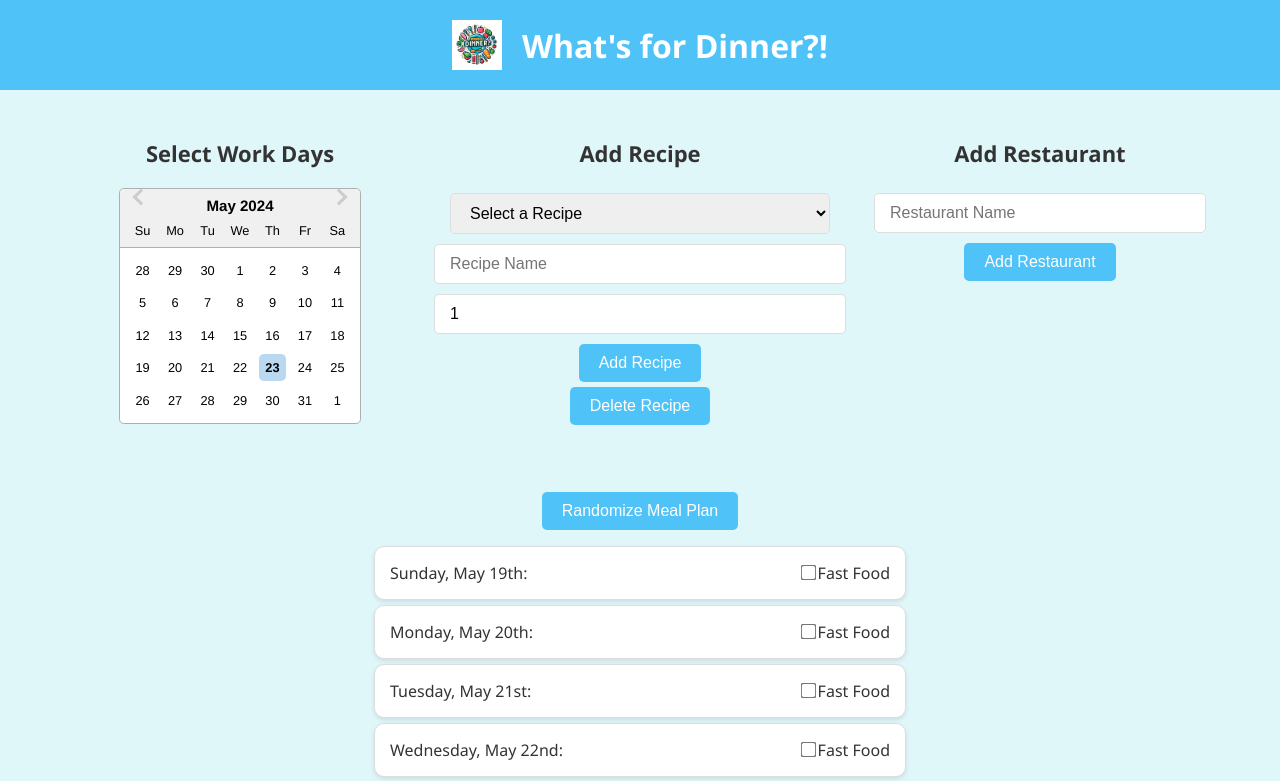
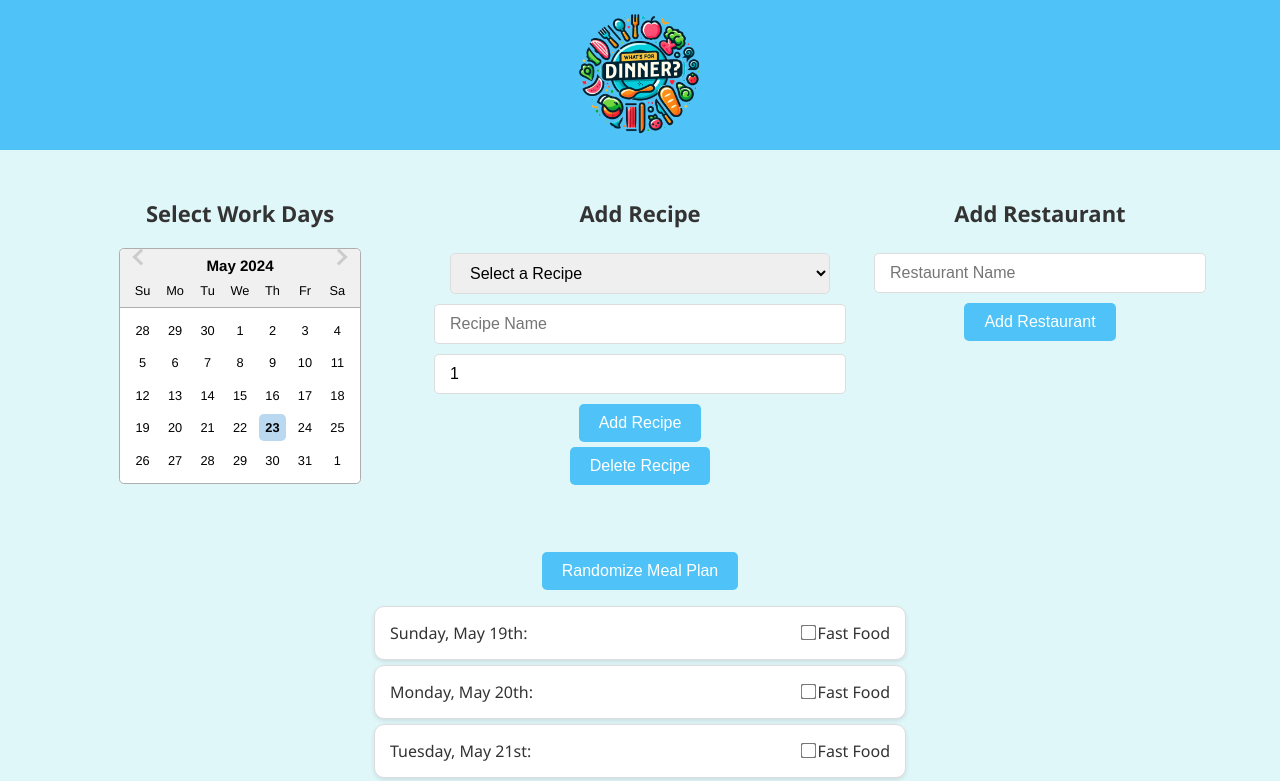
Before and after one commit to clund6325/whatisfordinner, a React (Create React App) app: page / in a window 1280 px wide. Shown: the top 781 px of the page. Built offline with nearby package versions, Linux system fonts and the light colour scheme.

Commit message:
made the logo look a little better

```diff
--- a/src/App.css
+++ b/src/App.css
@@ -12,7 +12,6 @@ body {
 
 .App-header {
   background-color: #4fc3f7;
-  padding: 20px;
   color: white;
   display: flex;
   align-items: center;
@@ -20,8 +19,7 @@ body {
 }
 
 .App-logo {
-  height: 50px;
-  margin-right: 20px;
+  height: 150px;
 }
 
 h1 {
--- a/src/App.js
+++ b/src/App.js
@@ -8,7 +8,6 @@ function App() {
     <div className="App">
       <header className='App-header'>
         <img src={logo} alt='logo' className='App-logo' />
-        <h1>What's for Dinner?!</h1>
       </header>
       <MealPlanner />
     </div>
```
Also changed, not shown: src/logo.png, src/logo1.png (deleted).
